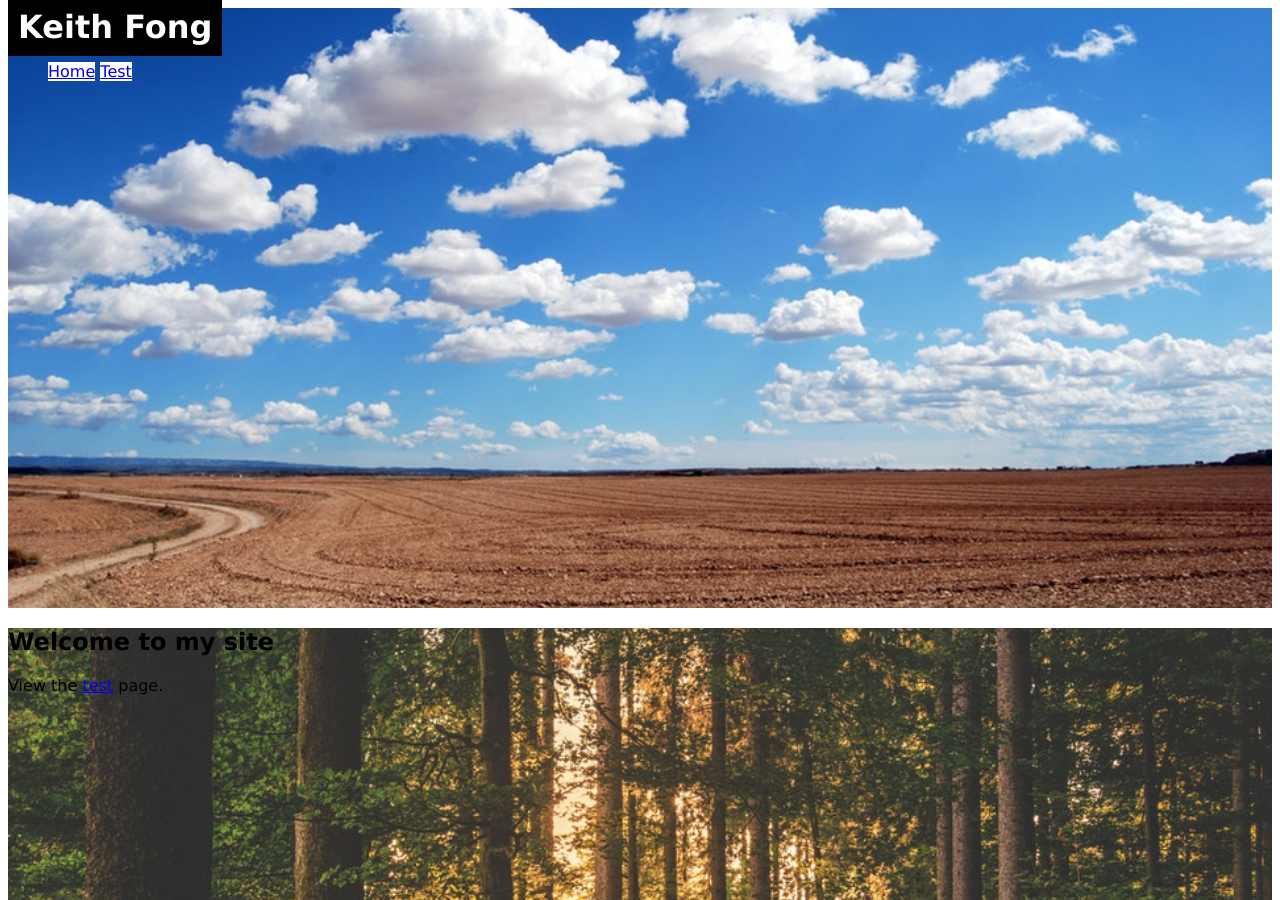
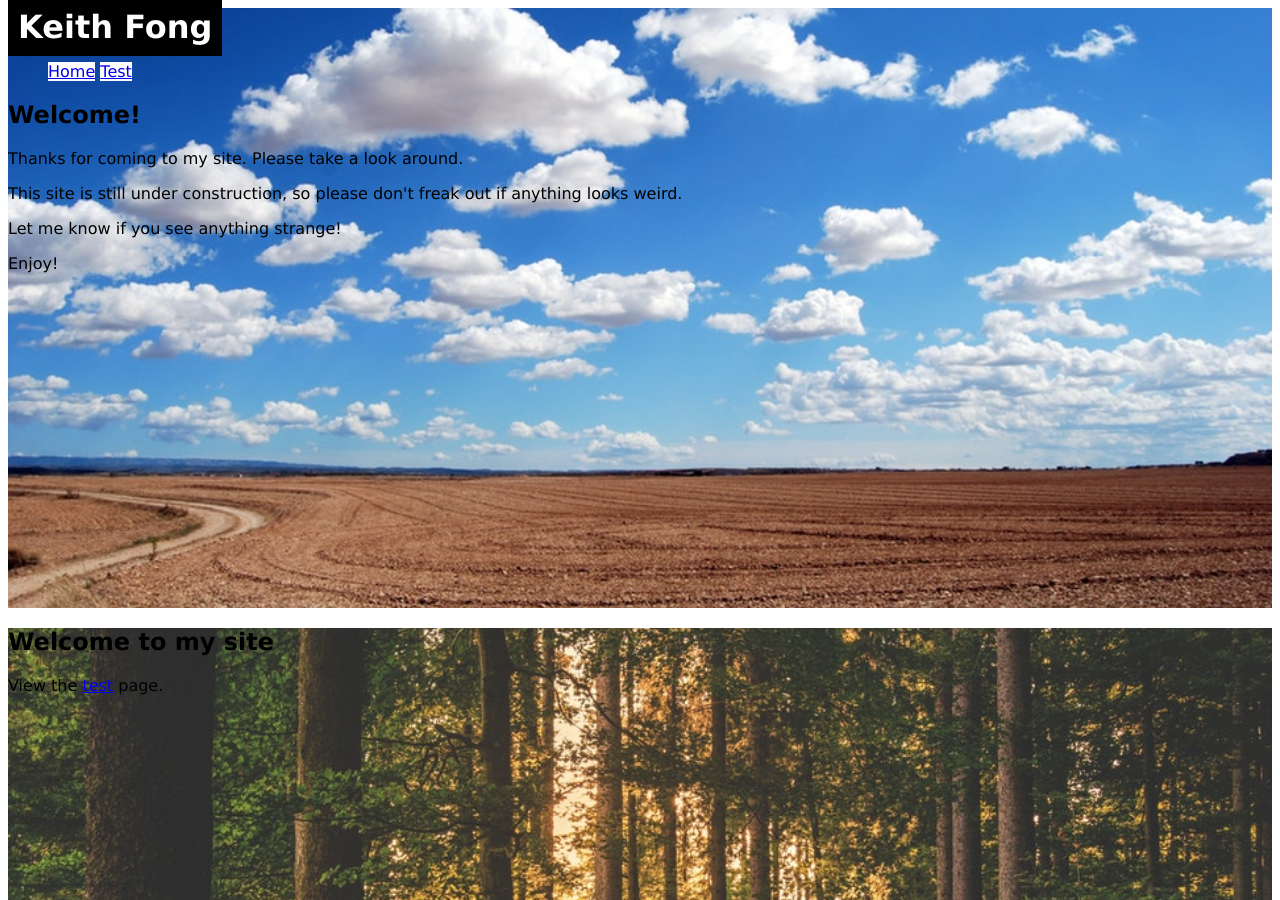
Before and after one commit to hikeithf/hikeithf.github.io, a Jekyll site: the page index.html, which Jekyll copies as it is, in a window 1280 px wide and 900 px high. Built offline with Jekyll 4.4.1, drawn with Linux system fonts in a browser that asks for light colours.

Commit message:
Update index.html

```diff
--- a/index.html
+++ b/index.html
@@ -13,6 +13,13 @@
   <li class="nav-item"><a href="/">Home</a></li>
   <li class="nav-item"><a href="/test">Test</a></li>
 </ul>
+<div class="message">
+  <h2>Welcome!</h2>
+  <p>Thanks for coming to my site. Please take a look around.</p>
+  <p>This site is still under construction, so please don't freak out if anything looks weird.</p>
+  <p>Let me know if you see anything strange!</p>
+  <p>Enjoy!</p>
+  </div>
   </div>
 <div class="middle">
 <h2>Welcome to my site</h2>
```
